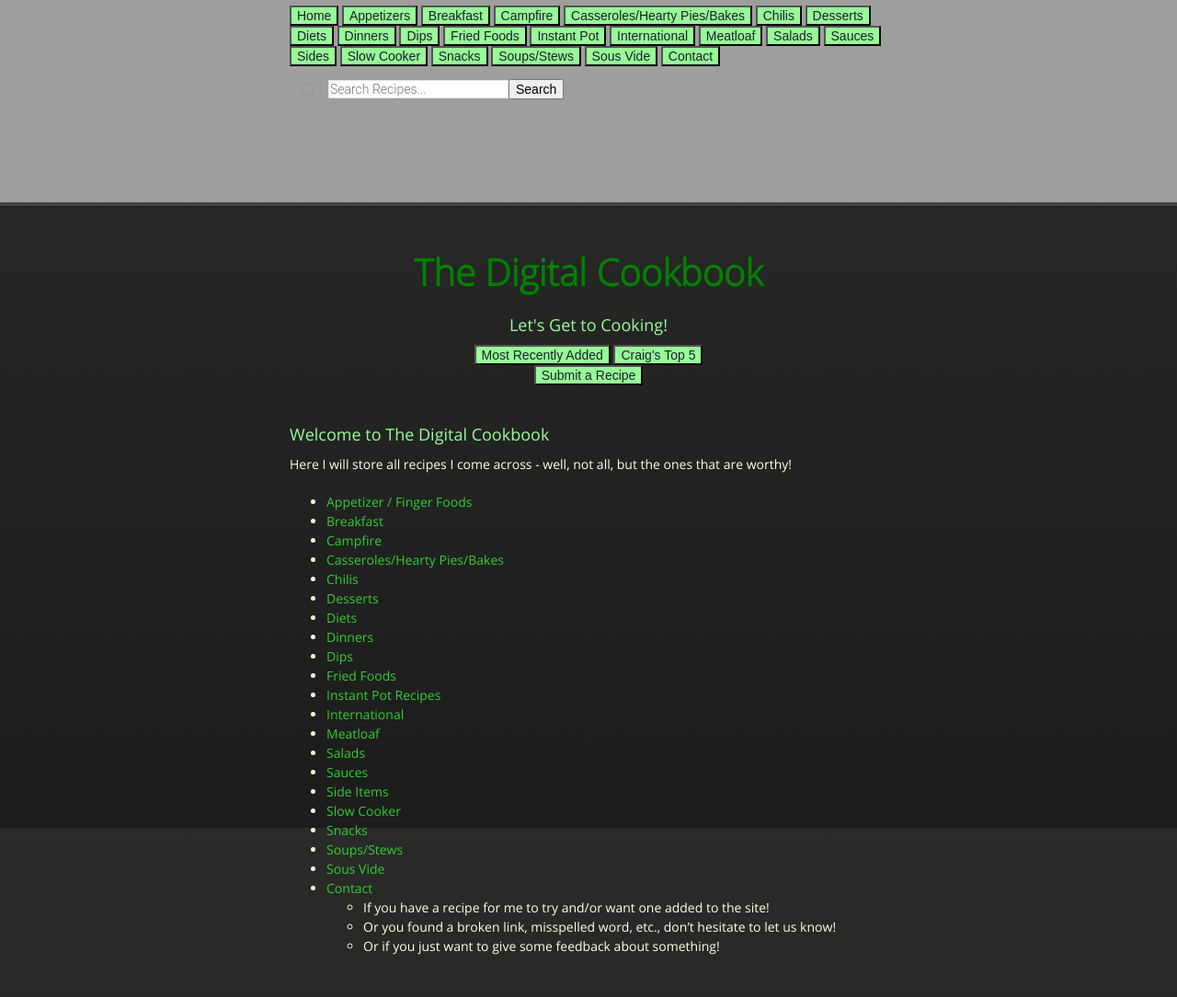
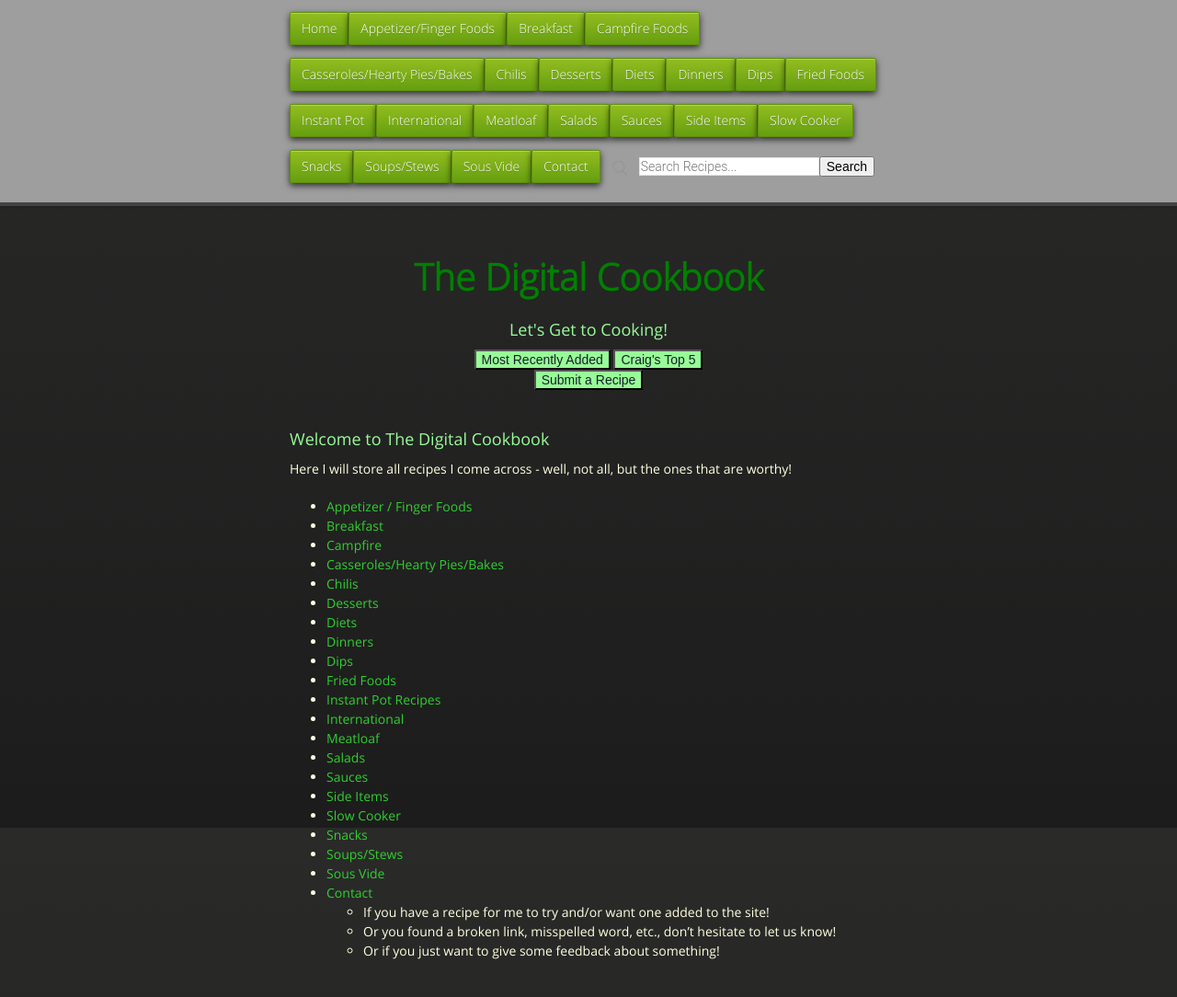
Before and after one commit to cmwillett/TheDigitalCookbook, a Jekyll site: the page built from index.md, in a window 1280 px wide. Shown: the whole page at 92% size. Built offline with Jekyll 4.4.1, drawn with Linux system fonts in a browser that asks for light colours; nearby versions of some CDN libraries.

Commit message:
testing menu items

```diff
--- a/_layouts/default.html
+++ b/_layouts/default.html
@@ -32,7 +32,7 @@ tipue_search_active: true
               <option value="{{site.github.url}}/Campfire/index.html">Campfire</option>
               <option value="{{site.github.url}}/Breakfast/index.html">Breakfast</option>
             </select>-->
-            <input type="button" value="Home"  style="background-color:#98FB98; color:#17202A;" onclick="window.location.href='{{site.github.url}}'" />
+            <!--<input type="button" value="Home"  style="background-color:#98FB98; color:#17202A;" onclick="window.location.href='{{site.github.url}}'" />
             <input type="button" value="Appetizers"  style="background-color:#98FB98; color:#17202A;" onclick="window.location.href='{{site.github.url}}/AppetizerFingerFoods/index.html'" />
             <input type="button" value="Breakfast"  style="background-color:#98FB98; color:#17202A;" onclick="window.location.href='{{site.github.url}}/Breakfast/index.html'" />
             <input type="button" value="Campfire"  style="background-color:#98FB98; color:#17202A;" onclick="window.location.href='{{site.github.url}}/Campfire/index.html'" />
@@ -53,8 +53,8 @@ tipue_search_active: true
             <input type="button" value="Snacks"  style="background-color:#98FB98; color:#17202A;" onclick="window.location.href='{{site.github.url}}/Snacks/index.html'" />
             <input type="button" value="Soups/Stews"  style="background-color:#98FB98; color:#17202A;" onclick="window.location.href='{{site.github.url}}/SoupsAndStews/index.html'" />
             <input type="button" value="Sous Vide"  style="background-color:#98FB98; color:#17202A;" onclick="window.location.href='{{site.github.url}}/SousVide/index.html'" />
-            <input type="button" value="Contact"  style="background-color:#98FB98; color:#17202A;" onclick="window.location.href='{{site.github.url}}/Contact/index.html'" />
-            <!--<li class="fork"><a href="{{site.github.url}}">Home</a></li>
+            <input type="button" value="Contact"  style="background-color:#98FB98; color:#17202A;" onclick="window.location.href='{{site.github.url}}/Contact/index.html'" />-->
+            <li class="fork"><a href="{{site.github.url}}">Home</a></li>
             <li class="fork"><a href="{{site.github.url}}/AppetizerFingerFoods/index.html">Appetizer/Finger Foods</a></li>
             <li class="fork"><a href="{{site.github.url}}/Breakfast/index.html">Breakfast</a></li>
             <li class="fork"><a href="{{site.github.url}}/Campfire/index.html">Campfire Foods</a></li>
@@ -75,7 +75,7 @@ tipue_search_active: true
             <li class="fork"><a href="{{site.github.url}}/Snacks/index.html">Snacks</a></li>
             <li class="fork"><a href="{{site.github.url}}/SoupsAndStews/index.html">Soups/Stews</a></li>
             <li class="fork"><a href="{{site.github.url}}/SousVide/index.html">Sous Vide</a></li>
-            <li class="fork"><a href="{{site.github.url}}/Contact/index.html">Contact</a></li>-->
+            <li class="fork"><a href="{{site.github.url}}/Contact/index.html">Contact</a></li>
             <li class="fork">
               <form action="{{ page.url | relative_url }}" id="form1">
                 <div class="tipue_search_left"></div>
```
